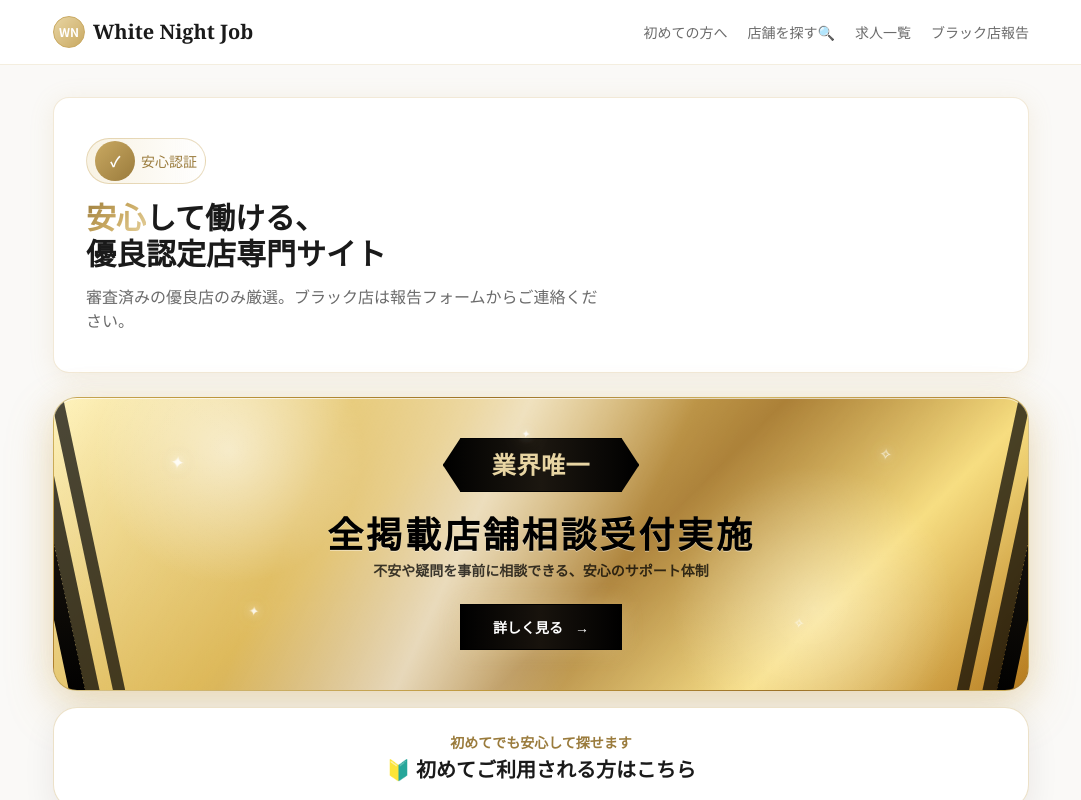
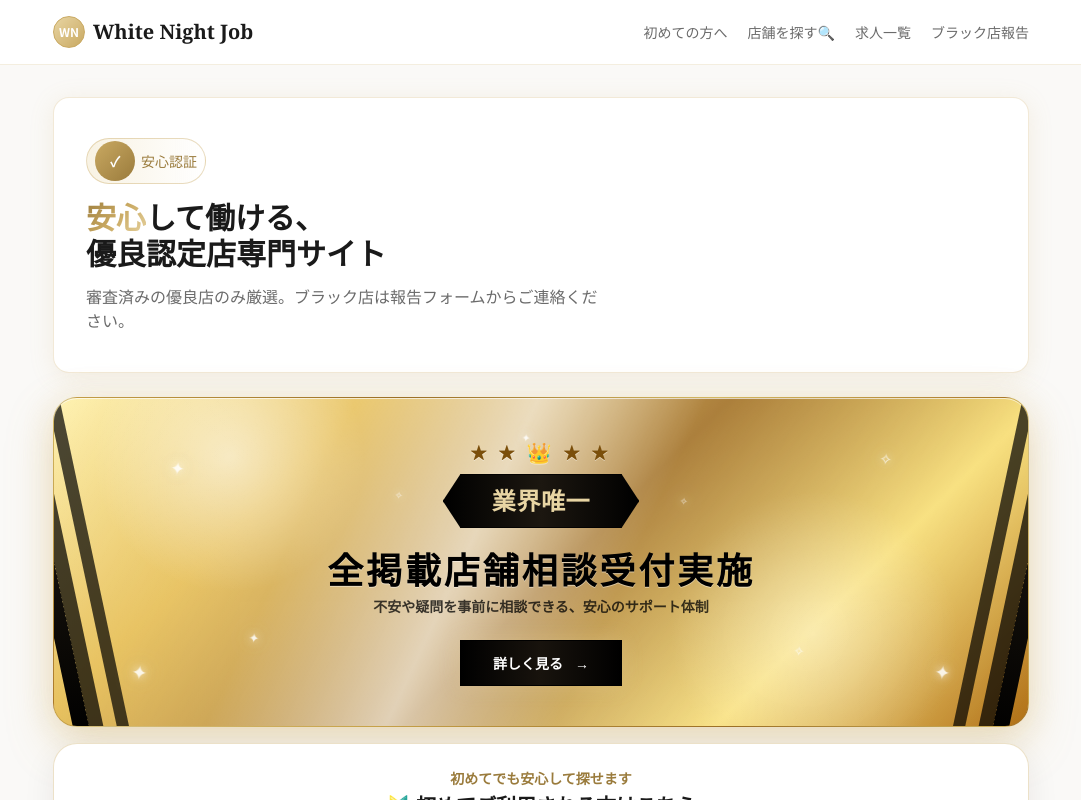
Before and after one commit to white-night-job/white-night-job, a Next.js app: page / in a window 1280 px wide. Shown: the top 800 px of the page, without its empty margins (99-1180 px from the left). Built offline with nearby package versions, Linux system fonts and the light colour scheme; no server answers.

Commit message:
トップページ修正

```diff
--- a/src/app/globals.css
+++ b/src/app/globals.css
@@ -52,6 +52,22 @@
     animation-delay: 600ms;
   }
 
+  .animation-delay-750 {
+    animation-delay: 750ms;
+  }
+
+  .animation-delay-900 {
+    animation-delay: 900ms;
+  }
+
+  .animation-delay-1050 {
+    animation-delay: 1050ms;
+  }
+
+  .animation-delay-1200 {
+    animation-delay: 1200ms;
+  }
+
   .sparkle {
     position: absolute;
     z-index: 1;
--- a/src/app/page.tsx
+++ b/src/app/page.tsx
@@ -37,8 +37,8 @@ export default async function HomePage({ searchParams }: HomePageProps) {
       <div className="mt-6 space-y-6">
         <section className="space-y-4">
           <Link
-            href="#support-system"
-            className="animate-fade-up group relative block overflow-hidden rounded-3xl border border-gold-dark/40 bg-[linear-gradient(135deg,#fff4bf_0%,#d8ad3d_34%,#9f6d18_58%,#f7dc7a_78%,#b57a1d_100%)] px-5 py-8 text-center shadow-[0_18px_45px_rgba(201,169,98,0.34),0_0_32px_rgba(232,213,163,0.32),inset_0_1px_0_rgba(255,255,255,0.65)] transition-all duration-300 hover:-translate-y-0.5 hover:shadow-[0_24px_60px_rgba(201,169,98,0.48),0_0_50px_rgba(232,213,163,0.55),inset_0_1px_0_rgba(255,255,255,0.75)] sm:px-8 sm:py-10"
+            href="#support-section"
+            className="animate-fade-up group relative block overflow-hidden rounded-3xl border border-gold-dark/40 bg-[linear-gradient(135deg,#fff3b4_0%,#e6bd52_24%,#9c6716_52%,#f8df79_76%,#b06f16_100%)] px-5 py-8 text-center shadow-[0_18px_45px_rgba(201,169,98,0.34),0_0_32px_rgba(232,213,163,0.32),inset_0_1px_0_rgba(255,255,255,0.65)] transition-all duration-300 hover:-translate-y-0.5 hover:shadow-[0_24px_60px_rgba(201,169,98,0.48),0_0_50px_rgba(232,213,163,0.55),inset_0_1px_0_rgba(255,255,255,0.75)] sm:px-8 sm:py-10"
           >
             <span
               className="absolute inset-0 bg-[linear-gradient(115deg,transparent_0%,rgba(255,255,255,0.18)_27%,rgba(255,255,255,0.72)_43%,rgba(255,255,255,0.18)_58%,transparent_100%),radial-gradient(circle_at_18%_18%,rgba(255,255,255,0.58),transparent_16%),radial-gradient(circle_at_78%_72%,rgba(255,255,255,0.36),transparent_18%)] opacity-95"
@@ -49,10 +49,21 @@ export default async function HomePage({ searchParams }: HomePageProps) {
             <span className="sparkle animation-delay-300 left-[20%] bottom-[24%] text-xs">✦</span>
             <span className="sparkle animation-delay-450 right-[23%] bottom-[20%] text-xs">✧</span>
             <span className="sparkle animation-delay-600 left-[48%] top-[10%] text-[10px]">✦</span>
+            <span className="sparkle animation-delay-750 left-[8%] bottom-[12%] text-lg">✦</span>
+            <span className="sparkle animation-delay-900 right-[8%] bottom-[12%] text-lg">✦</span>
+            <span className="sparkle animation-delay-1050 left-[35%] top-[28%] text-[9px]">✧</span>
+            <span className="sparkle animation-delay-1200 right-[35%] top-[30%] text-[9px]">✧</span>
             <span className="absolute -left-7 top-[-20px] h-[calc(100%+40px)] w-3 -rotate-12 bg-gradient-to-b from-black via-[#15110b] to-black shadow-[14px_0_0_rgba(0,0,0,0.72)] sm:-left-4 sm:w-4" aria-hidden />
             <span className="absolute left-3 top-[-20px] h-[calc(100%+40px)] w-2 -rotate-12 bg-black/70 sm:left-7 sm:w-3" aria-hidden />
             <span className="absolute -right-7 top-[-20px] h-[calc(100%+40px)] w-3 rotate-12 bg-gradient-to-b from-black via-[#15110b] to-black shadow-[-14px_0_0_rgba(0,0,0,0.72)] sm:-right-4 sm:w-4" aria-hidden />
             <span className="absolute right-3 top-[-20px] h-[calc(100%+40px)] w-2 rotate-12 bg-black/70 sm:right-7 sm:w-3" aria-hidden />
+            <span className="relative mx-auto mb-2 flex items-center justify-center gap-2 text-sm font-bold tracking-[0.25em] text-[#7b4f0b] drop-shadow-[0_1px_0_rgba(255,255,255,0.45)] sm:text-base">
+              <span>★</span>
+              <span>★</span>
+              <span className="text-lg sm:text-xl">👑</span>
+              <span>★</span>
+              <span>★</span>
+            </span>
             <span className="relative mx-auto inline-flex [clip-path:polygon(9%_0,91%_0,100%_50%,91%_100%,9%_100%,0_50%)] border border-black/80 bg-gradient-to-r from-black via-[#1c1710] to-black px-8 py-2.5 font-serif text-xl font-bold tracking-wide text-gold-light shadow-[0_10px_26px_rgba(0,0,0,0.34)] sm:px-12 sm:text-2xl">
               業界唯一
             </span>
--- a/src/components/FirstTimeGuide.tsx
+++ b/src/components/FirstTimeGuide.tsx
@@ -103,7 +103,7 @@ export function FirstTimeGuide() {
           </div>
 
           <div
-            id="support-system"
+            id="support-section"
             className="scroll-mt-24 flex items-center gap-3 py-2 text-gold-light/70 sm:scroll-mt-28"
           >
             <span className="h-px flex-1 bg-gold/30" />
```
